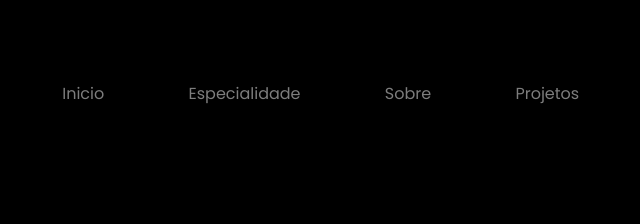
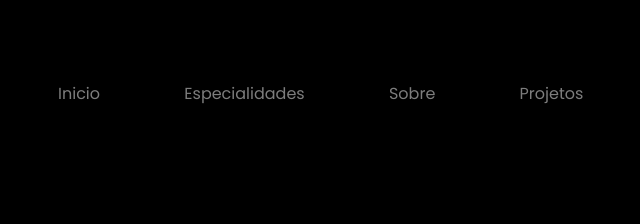
Before and after one commit to Davinho1334/Projeto_-Portifolio, a plain HTML site: page index.html in a window 1280 px wide. Shown: the top 224 px of the page, 294-934 px from the left. Drawn offline with nearby package versions, Linux system fonts and the light colour scheme.

Commit message:
Revert "sim"
This reverts commit a8def686362c8997156537b4571f0da9085e95eb.

```diff
--- a/index.html
+++ b/index.html
@@ -24,7 +24,7 @@
             <nav class="menu-desktop">
                 <ul>
                     <li><a href="#">Inicio</a></li>
-                    <li><a href="#">Especialidade</a></li>
+                    <li><a href="#">Especialidades</a></li>
                     <li><a href="#">Sobre</a></li>
                     <li><a href="#">Projetos</a></li>
                 </ul>
```
